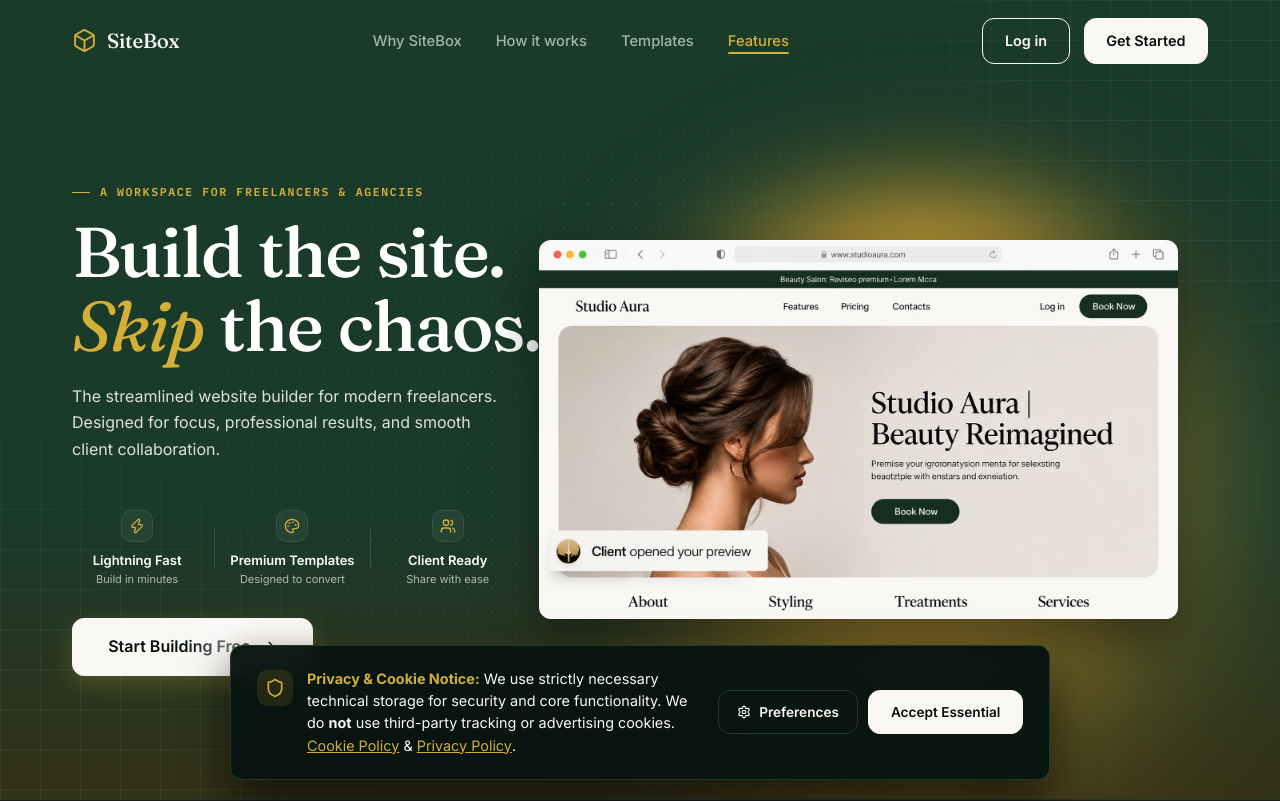
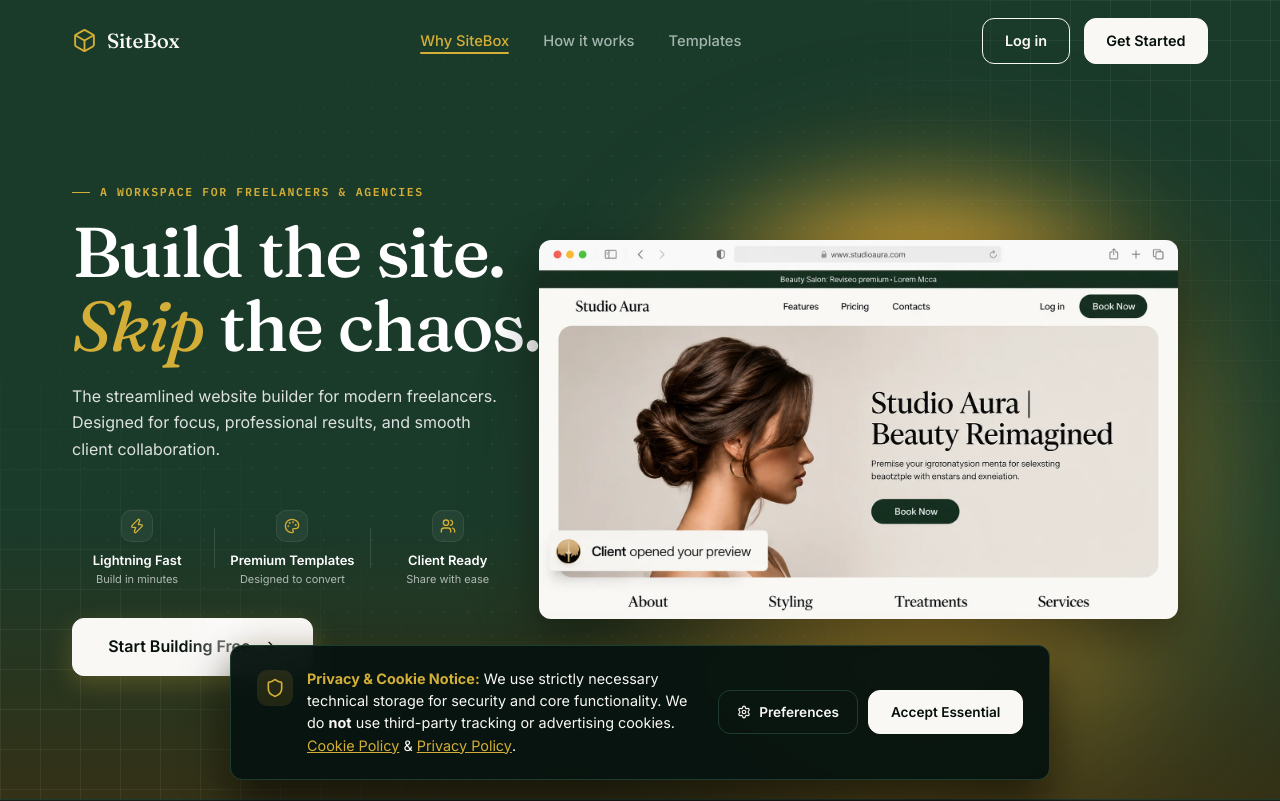
Before and after one commit to HariesHussain/SiteBox-Landing-Page, a React (Vite) app: page / in a window 1280 px wide. Shown: the top 801 px of the page. Built offline with nearby package versions, Linux system fonts and the light colour scheme.

Commit message:
chore: remove features link from navbar

```diff
--- a/src/App.tsx
+++ b/src/App.tsx
@@ -146,7 +146,7 @@ const Navbar: React.FC<NavbarProps> = ({ onNavigate, currentPath }) => {
 
   useEffect(() => {
     if (currentPath !== '/') return;
-    const sectionIds = ['why', 'workflow', 'templates', 'features'];
+    const sectionIds = ['why', 'workflow', 'templates'];
     const observers: { obs: IntersectionObserver; el: HTMLElement }[] = [];
 
     const handleIntersect = (entries: IntersectionObserverEntry[]) => {
@@ -201,7 +201,6 @@ const Navbar: React.FC<NavbarProps> = ({ onNavigate, currentPath }) => {
     { id: 'why', label: 'Why SiteBox' },
     { id: 'workflow', label: 'How it works' },
     { id: 'templates', label: 'Templates' },
-    { id: 'features', label: 'Features' },
   ];
 
   return (
```
